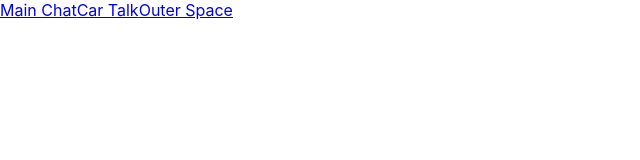
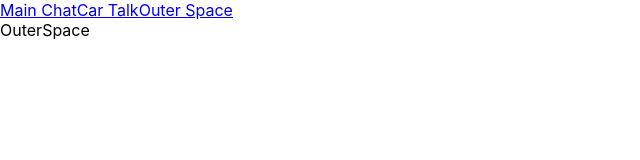
Before and after one commit to burlingtoncodeacademy-students/chat-app-robyn-ryan, a React (Create React App) app in the folder client/: page /outerspace in a window 1280 px wide. Shown: the top 160 px of the page, without its empty margins (0-640 px from the left). Built offline with nearby package versions, Linux system fonts and the light colour scheme.

Commit message:
added react components and nav bar

```diff
--- a/client/src/App.js
+++ b/client/src/App.js
@@ -1,5 +1,8 @@
 import React from "react";
 import { BrowserRouter as Router, Routes, Route, Link } from "react-router-dom";
+import Home from './components/Home/Home'
+import Cars from './components/Cars/Cars'
+import OuterSpace from "./components/OuterSpace/OuterSpace";
 import "./App.css";
 
 function App() {
@@ -11,9 +14,9 @@ function App() {
         <Link to="/outerspace">Outer Space</Link>
       </nav>
       <Routes>
-        {/* <Route path="/" element={<Main />} /> */}
-        {/* <Route path="/cars" element={<Cars />} /> */}
-        {/* <Route path="/outerspace" element={<OuterSpace />} /> */}
+        <Route path="/" element={<Home />} />
+        <Route path="/cars" element={<Cars />} />
+        <Route path="/outerspace" element={<OuterSpace />} />
       </Routes>
     </Router>
   );
--- /dev/null
+++ b/client/src/components/Cars/Cars.jsx
@@ -0,0 +1,9 @@
+import React from 'react'
+
+function Cars() {
+  return (
+    <div>Cars</div>
+  )
+}
+
+export default Cars
--- /dev/null
+++ b/client/src/components/Home/Home.jsx
@@ -0,0 +1,9 @@
+import React from 'react'
+
+function Home() {
+  return (
+    <div>Home</div>
+  )
+}
+
+export default Home
--- /dev/null
+++ b/client/src/components/OuterSpace/OuterSpace.jsx
@@ -0,0 +1,9 @@
+import React from 'react'
+
+function OuterSpace() {
+  return (
+    <div>OuterSpace</div>
+  )
+}
+
+export default OuterSpace
```
Also changed, not shown: client/src/components/Cars/Cars.css (added), client/src/components/Home/Home.css (added), client/src/components/OuterSpace/OuterSpace.css (added).
